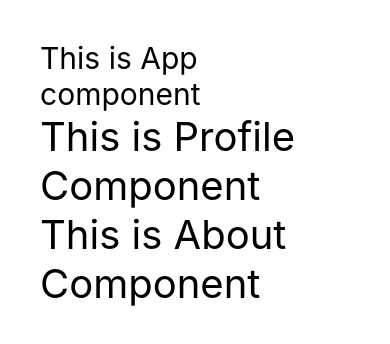
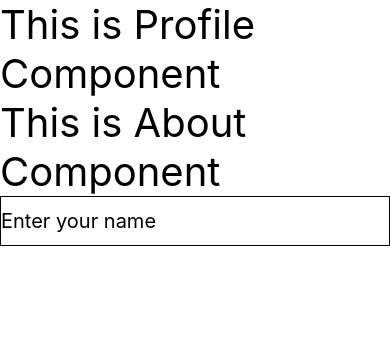
Before and after one commit to abdulkader789/ReactNativeApp, a React Native app: screen / in a window 390 px wide. Shown: the top 344 px of the page. Built offline with nearby package versions, Linux system fonts and the light colour scheme.

Commit message:
Program-3: create class based components, used TextInput in Form components which take input

```diff
--- a/App.js
+++ b/App.js
@@ -1,15 +1,38 @@
-import { StatusBar } from 'expo-status-bar';
-import { StyleSheet, Text, View } from 'react-native';
-import Profile from './components/Profile';
-import About from './components/About';
+import React from 'react'
+import {Text, View } from 'react-native';
+import Form from './components/Form';
 
-export default function App() {
-  return (
-    <View style={{flex:1, margin:40}}>
-      <Text style={{fontSize:30}}>This is App component</Text>
-      <Profile></Profile>
-      <About></About>
+class App extends React.Component{
+  render(){
+    return(
+      <View>
+        <Profile></Profile>
+        <About></About>
+        <Form></Form>
+      </View>
+    )
+  }
+}
 
-    </View>
+export default App;
+
+class Profile extends React.Component{
+  render(){
+    return (
+      <View>
+          <Text style={{fontSize:40}}>This is Profile Component</Text>
+      </View>
   );
+  }
 }
+
+class About extends React.Component{
+  render(){
+
+      return (
+        <View>
+            <Text style={{fontSize:40}}>This is About Component</Text>
+        </View>
+  );
+  }
+}
--- /dev/null
+++ b/components/Form.js
@@ -0,0 +1,15 @@
+
+import React from 'react'
+import { TextInput, View, Text} from "react-native";
+
+class Form extends React.Component {
+    render() {
+        return (
+            <View>
+                <TextInput style={{fontSize:20, borderWidth:1, height:50}} placeholder="Enter your name"></TextInput>
+            </View>
+        );
+    }
+}
+
+export default Form;
```
